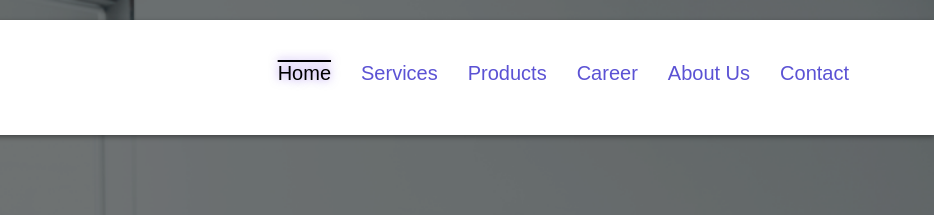
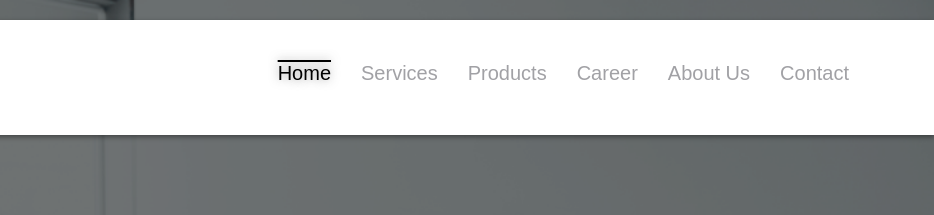
Before and after one commit to Anurag-patil-26/Ak-website, a plain HTML site: page index.html in a window 1280 px wide. In both pictures the pointer is over the link "Home". Shown: the top 215 px of the page, 346-1280 px from the left. Drawn offline with nearby package versions, Linux system fonts and the light colour scheme.

Commit message:
Add files via upload

```diff
--- a/css/styles.css
+++ b/css/styles.css
@@ -126,13 +126,13 @@ body{
 
 .header .navbar ul li a{
     font-size: 2rem;
-    color: #160ac2b4;
+    color: #7a7a80b4;
 }
 
 .header .navbar ul li a:hover {
-    color: #000;
+    color: #000000;
     text-decoration: overline;
-    text-shadow: 0 0 10px rgba(76, 7, 224, 0.5);
+    text-shadow: 0 0 10px rgba(61, 61, 61, 0.5);
 }
 
 
```
